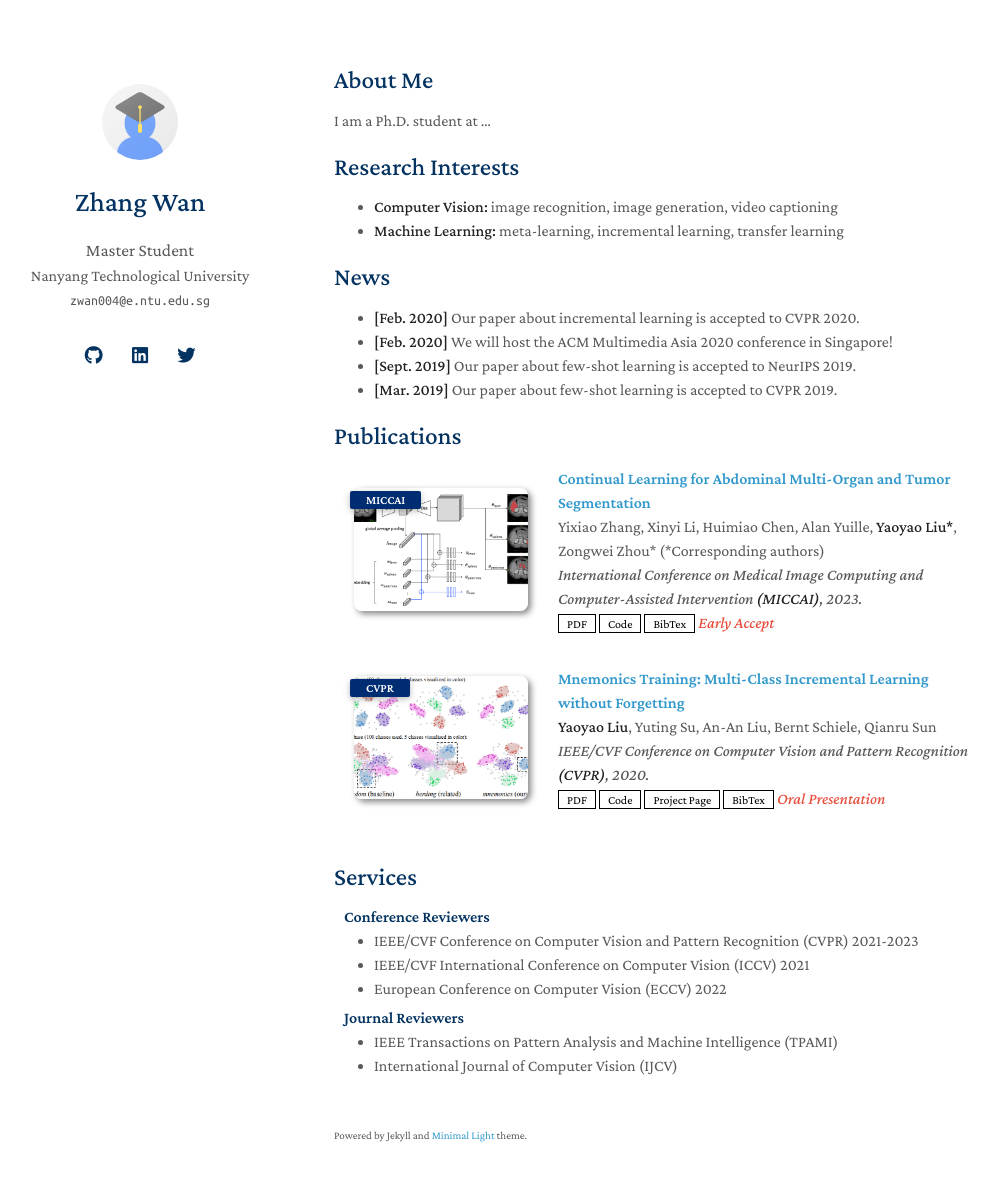
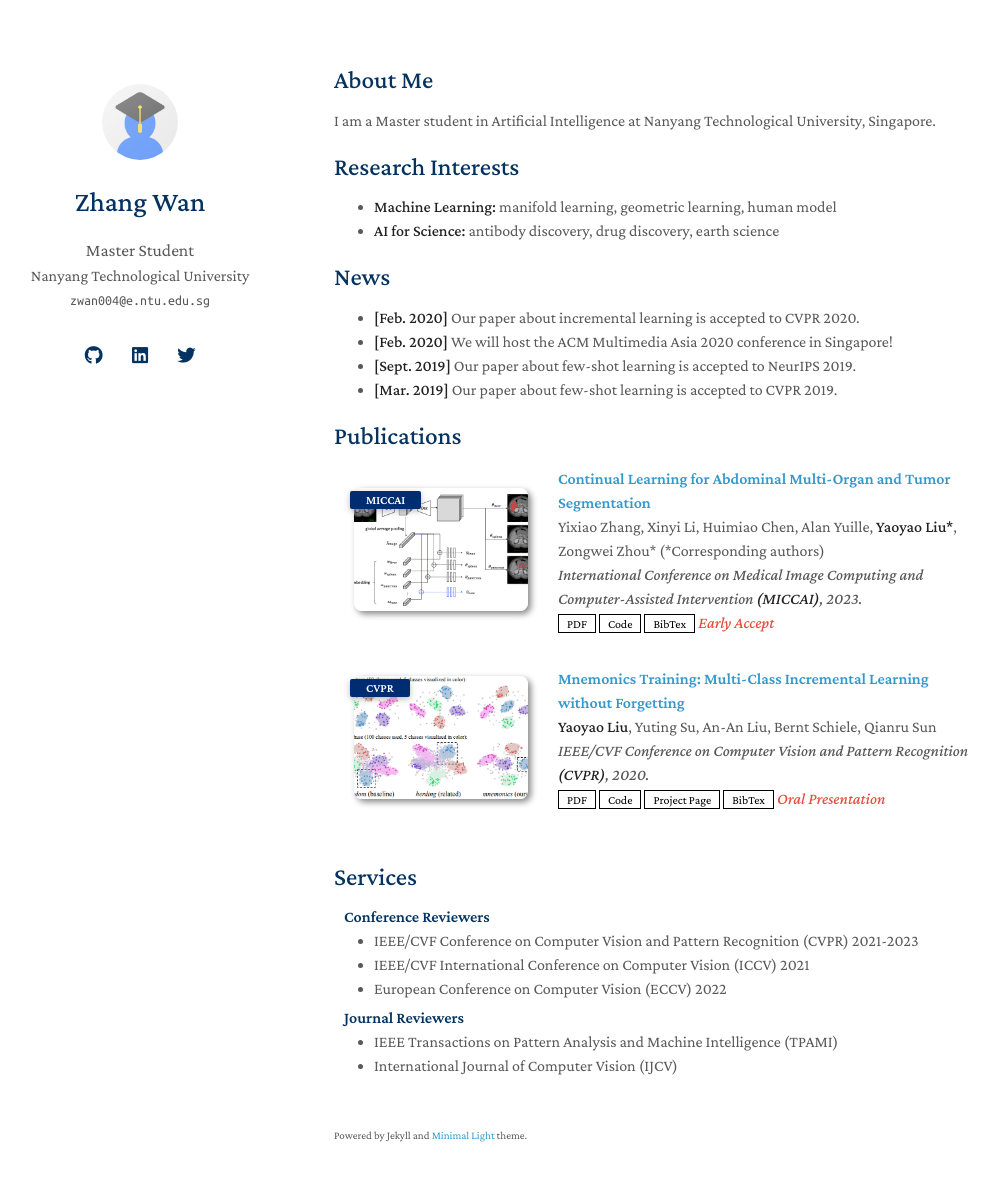
Before and after one commit to ZhangWan-byte/ZhangWan-byte.github.io, a Jekyll site: the page built from index.md, in a window 1280 px wide and 1216 px high. Shown: the top 1181 px of the window, without its empty margins (136-1135 px from the left). Built offline with Jekyll 4.4.1, drawn with Linux system fonts in a browser that asks for light colours; nearby versions of some CDN libraries; a style sheet for code colours, icons or effects is not loaded; our own code applies the rules of GitHub Pages for plain Markdown files.

Commit message:
Update index.md

```diff
--- a/index.md
+++ b/index.md
@@ -4,12 +4,12 @@ layout: homepage
 
 ## About Me
 
-I am a Ph.D. student at ...
+I am a Master student in Artificial Intelligence at Nanyang Technological University, Singapore.
 
 ## Research Interests
 
-- **Computer Vision:** image recognition, image generation, video captioning
-- **Machine Learning:** meta-learning, incremental learning, transfer learning
+- **Machine Learning:** manifold learning, geometric learning, human model
+- **AI for Science:** antibody discovery, drug discovery, earth science
 
 ## News
 
```
